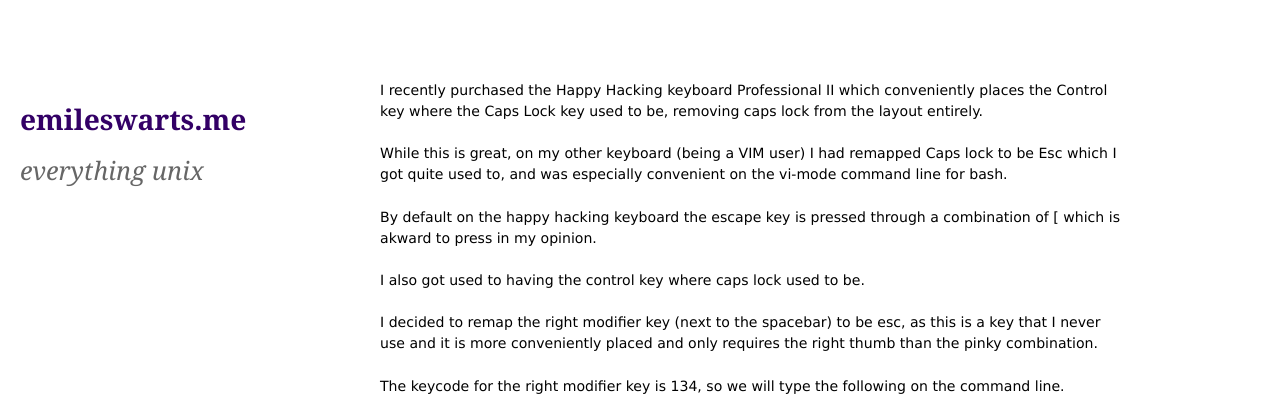
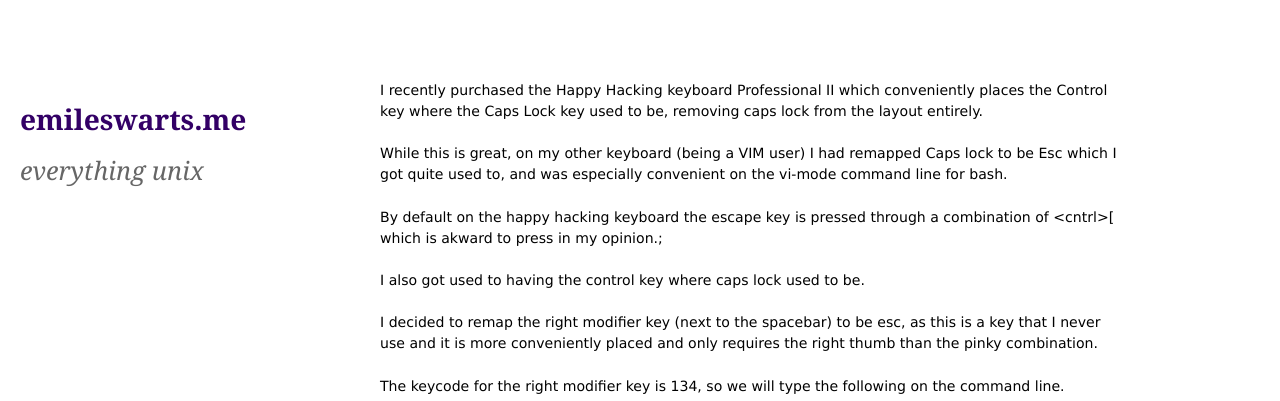
Before and after one commit to emileswarts/emileswarts.github.com, a Jekyll site: the page built from _posts/2011-11-28-making-use-of-your-right-control-key.md, in a window 1280 px wide. Shown: the top 401 px of the page. Built offline with Jekyll 4.4.1, drawn with Linux system fonts in a browser that asks for light colours.

Commit message:
html codes for article

```diff
--- a/_posts/2011-11-28-making-use-of-your-right-control-key.md
+++ b/_posts/2011-11-28-making-use-of-your-right-control-key.md
@@ -8,7 +8,7 @@ I recently purchased the Happy Hacking keyboard Professional II which convenient
 
 While this is great, on my other keyboard (being a VIM user) I had remapped Caps lock to be Esc which I got quite used to, and was especially convenient on the vi-mode command line for bash.
 
-By default on the happy hacking keyboard the escape key is pressed through a combination of <cntrl>[ which is akward to press in my opinion.
+By default on the happy hacking keyboard the escape key is pressed through a combination of &#60;cntrl&#62;&#91; which is akward to press in my opinion.;
 
 I also got used to having the control key where caps lock used to be.
 
```
